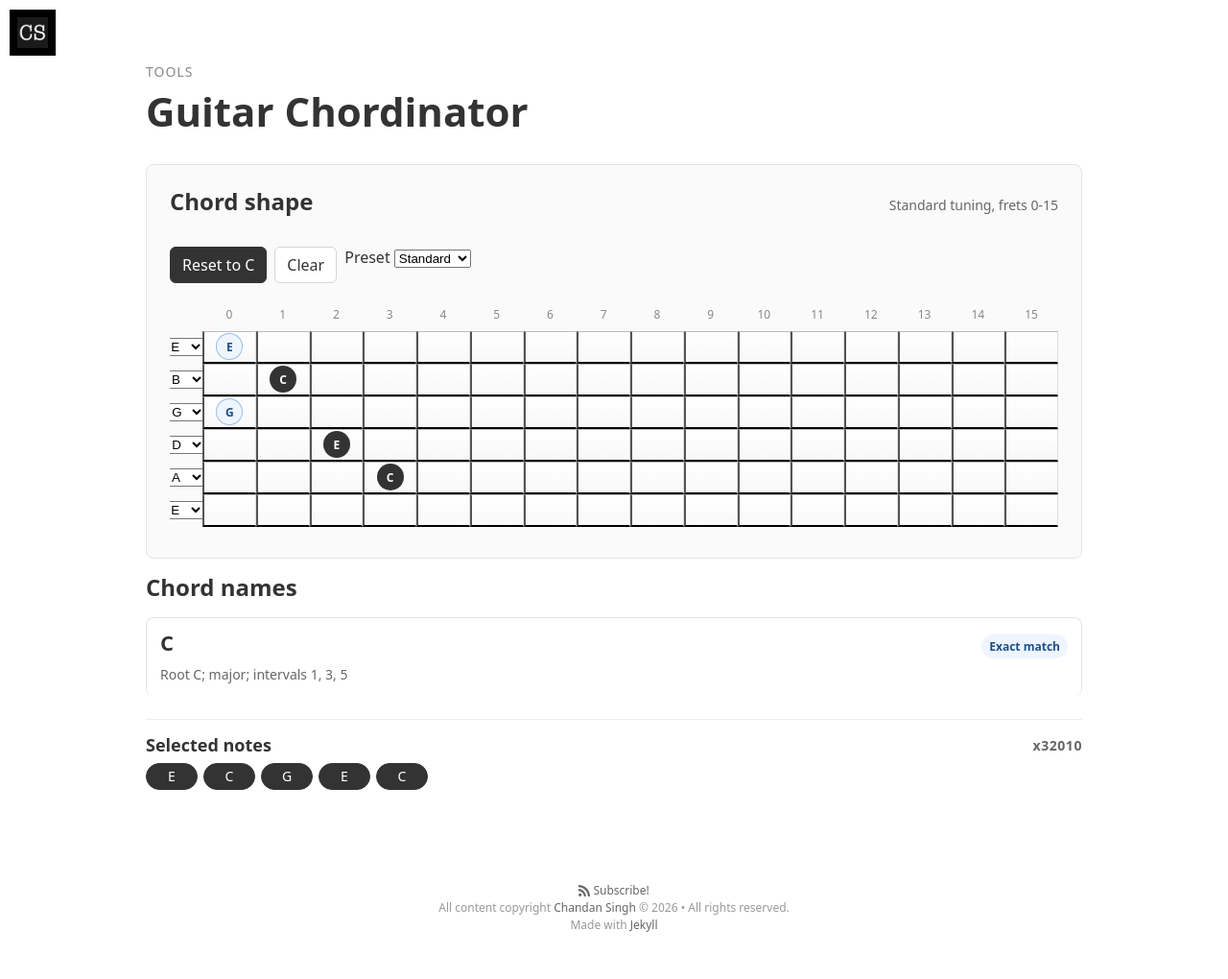
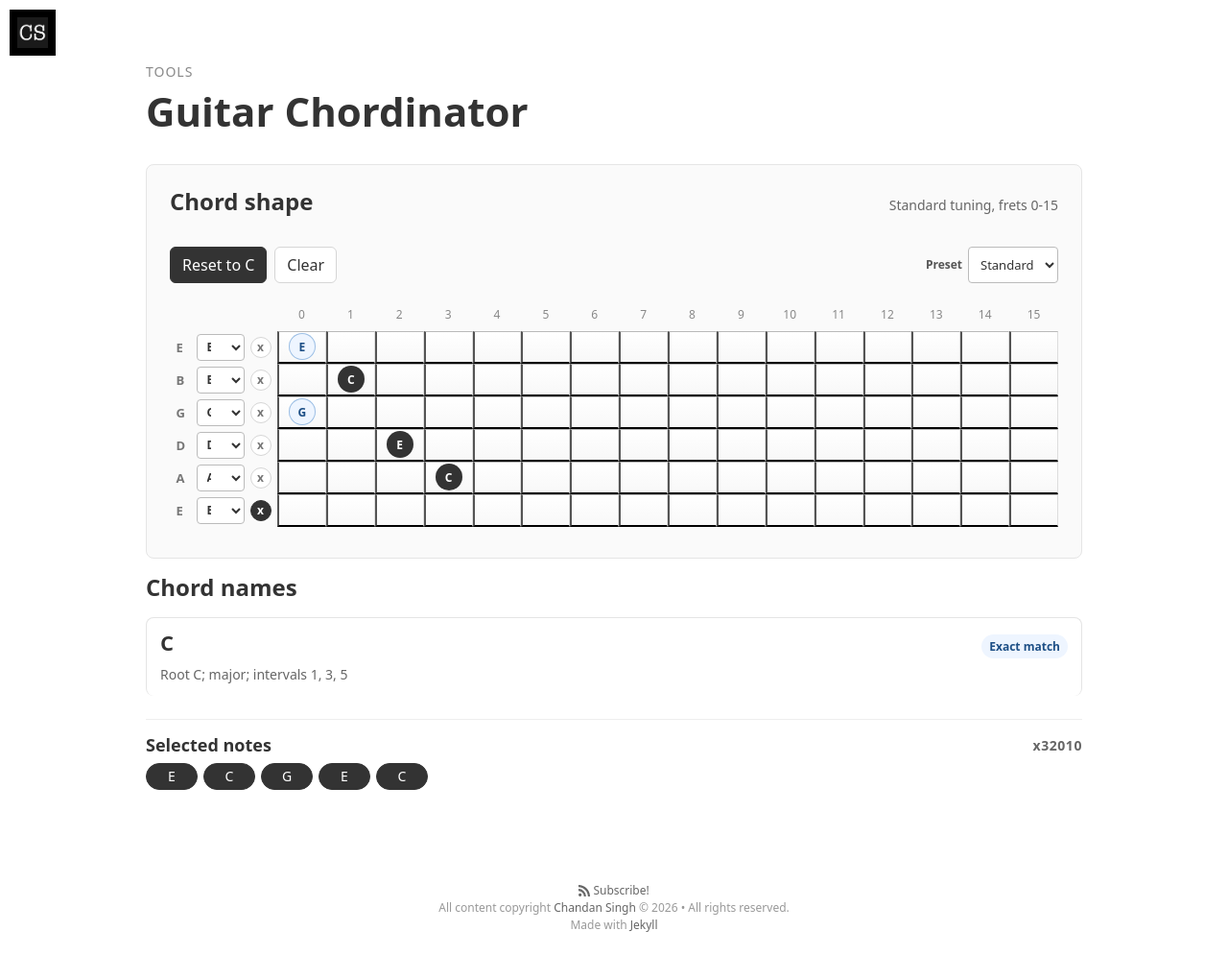
Before and after one commit to cs-shadow/cs-shadow.github.io, a Jekyll site: the page built from site/tools/guitar-chordinator/index.html, in a window 1280 px wide. Shown: the whole page at 96% size. Built offline with Jekyll 4.4.1, drawn with Linux system fonts in a browser that asks for light colours.

Commit message:
Style compact guitar tuning controls
Keep tuning controls inline with the action row on wide screens and wrap them accessibly on narrow screens. Add compact selects, readable labels, and visible focus states.

```diff
--- a/site/assets/css/main.sass
+++ b/site/assets/css/main.sass
@@ -511,6 +511,59 @@
       &:hover
         border-color: #999
 
+.chordinator-preset-control
+  display: flex
+  align-items: center
+  gap: 6px
+  margin-left: auto
+  font-family: $font-sans
+  label
+    color: #555
+    font-size: 12px
+    font-weight: 700
+  select
+    min-height: 38px
+    box-sizing: border-box
+    padding: 3px 8px
+    border: 1px solid #bbb
+    border-radius: 4px
+    background: #fff
+    color: #333
+    font: inherit
+    font-size: 13px
+    &:focus,
+    &:focus-visible
+      outline: 2px solid #1d4f86
+      outline-offset: 1px
+
+.chordinator-string-label
+  justify-content: flex-start
+  gap: 5px
+  .chordinator-string-name
+    flex: 0 0 15px
+  select
+    width: 50px
+    min-width: 50px
+    min-height: 28px
+    box-sizing: border-box
+    padding: 2px 18px 2px 6px
+    border: 1px solid #bbb
+    border-radius: 4px
+    background: #fff
+    color: #333
+    font: inherit
+    font-size: 12px
+    text-align: center
+    text-align-last: center
+    &:focus,
+    &:focus-visible
+      outline: 2px solid #1d4f86
+      outline-offset: 1px
+
+@include respond-to(640)
+  .chordinator-preset-control
+    margin-left: 0
+
 .scale-form
   font-family: $font-sans
   label
@@ -631,6 +684,10 @@
 .fret-number-row
   display: grid
   grid-template-columns: 34px repeat(var(--fret-count), minmax(42px, 1fr))
+
+.chordinator-fretboard .fretboard-row,
+.chordinator-fretboard .fret-number-row
+  grid-template-columns: 112px repeat(var(--fret-count), minmax(42px, 1fr))
 
 .string-label,
 .fret-cell,
@@ -843,6 +900,7 @@
 
 .chord-matches
   display: grid
+  grid-template-columns: repeat(auto-fit, minmax(280px, 1fr))
   gap: 10px
   font-family: $font-sans
 
```
